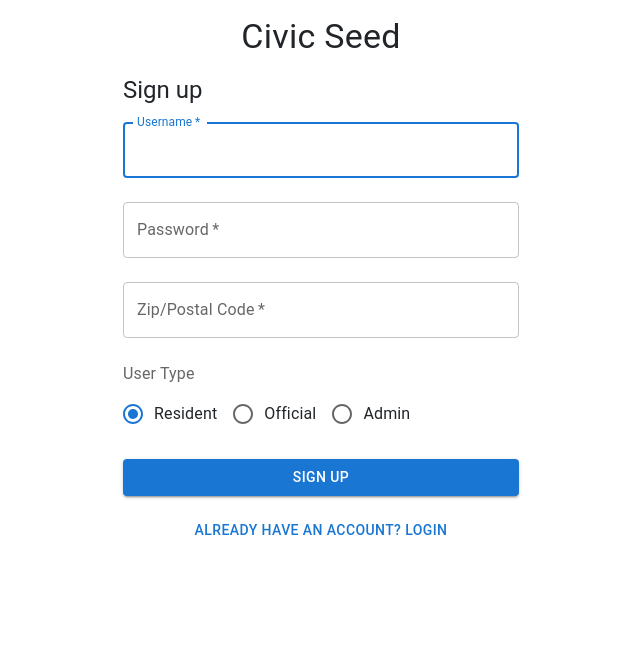
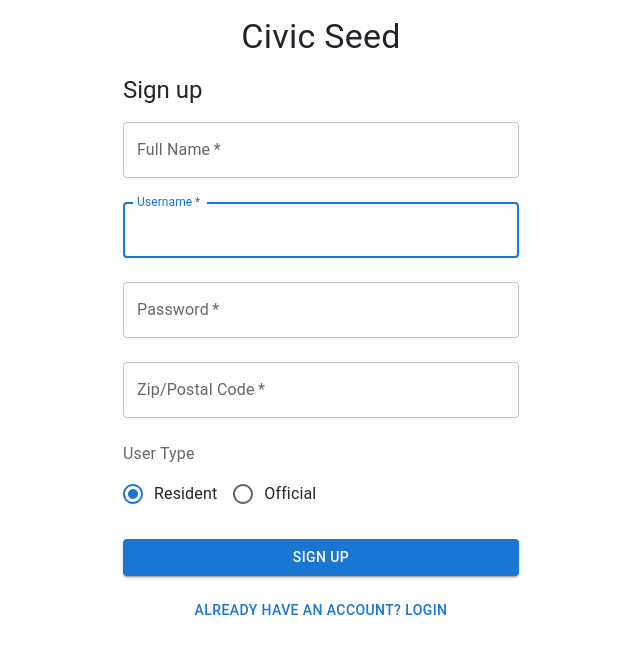
Before and after one commit to zek224/Civic-Seed, a React (Create React App) app in the folder Frontend/civic-seed-react-frontend/: page /register in a window 1280 px wide. Shown: the top 654 px of the page, without its empty margins (319-959 px from the left). Built offline with nearby package versions, Linux system fonts and the light colour scheme.

Commit message:
little fixes for login and register

```diff
--- a/Frontend/civic-seed-react-frontend/src/Auth/Login.jsx
+++ b/Frontend/civic-seed-react-frontend/src/Auth/Login.jsx
@@ -45,11 +45,12 @@ function Login() {
                     type: userData.type,
                 });
             } else{
-                 // Handle errors if the second request was not successful
-                console.error('Failed to fetch user data.');
+                 // Incorrect username or password
+                 alert("Incorrect username or password. Please try again.");
             }
         } else{
-            console.log("Login failed");
+            // Network error
+            alert("There was an error processing your login. Please try again.");
         }
     }catch(error){
         console.log("There was an error",error);
--- a/Frontend/civic-seed-react-frontend/src/Auth/Register.jsx
+++ b/Frontend/civic-seed-react-frontend/src/Auth/Register.jsx
@@ -21,6 +21,7 @@ export default function Register(){
         // Convert form data to JSON
         body: JSON.stringify({
             user: data.get('username'),
+            name: data.get('name'),
             pwd: data.get('password'),
             zip: data.get('zipcode'),
             type: userType
@@ -35,12 +36,12 @@ export default function Register(){
         } else {
         // Handle errors if response from server is not 'ok' (e.g., 400 or 500 status codes)
         const errorResult = await response.json();
-        console.log(errorResult);
+        alert("Error from server: " + errorResult);
         // Display error message from server or generic error message
         }
     } catch (error) {
         // Handle network errors or other unforeseen errors
-        console.error('There was an error!', error);
+       alert("There was a network error: " + error.message);
     }
 };
 
@@ -61,6 +62,18 @@ export default function Register(){
           Sign up
         </Typography>
         <form onSubmit={handleSubmit} noValidate>
+
+            <TextField
+            margin="normal"
+            required
+            fullWidth
+            id="name"
+            label="Full Name"
+            name="name"
+            autoComplete="name"
+            autoFocus
+            />
+
           <TextField
             margin="normal"
             required
@@ -90,13 +103,12 @@ export default function Register(){
             name="zipcode"
             autoComplete="postal-code"
           />
-
         <FormControl component="fieldset" sx={{ mt: 2 }}>
                 <FormLabel component="legend">User Type</FormLabel>
                 <RadioGroup row aria-label="user-type" name="user-type" value={userType} onChange={handleUserTypeChange}>
                     <FormControlLabel value="residents" control={<Radio />} label="Resident" />
                     <FormControlLabel value="officials" control={<Radio />} label="Official" />
-                    <FormControlLabel value="admins" control={<Radio />} label="Admin" />
+                    {/* <FormControlLabel value="admins" control={<Radio />} label="Admin" /> */}
                 </RadioGroup>
         </FormControl>
           <Button
```
